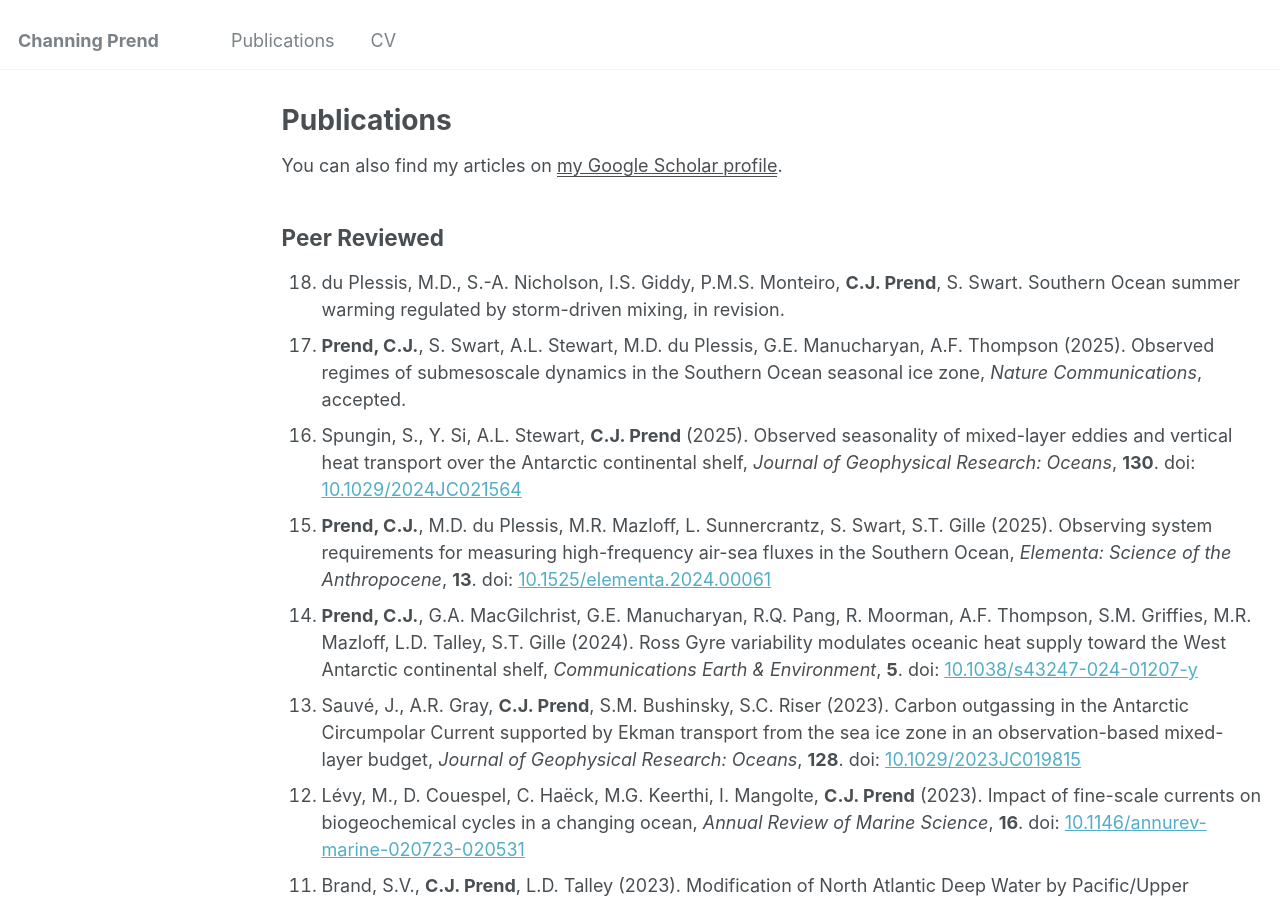
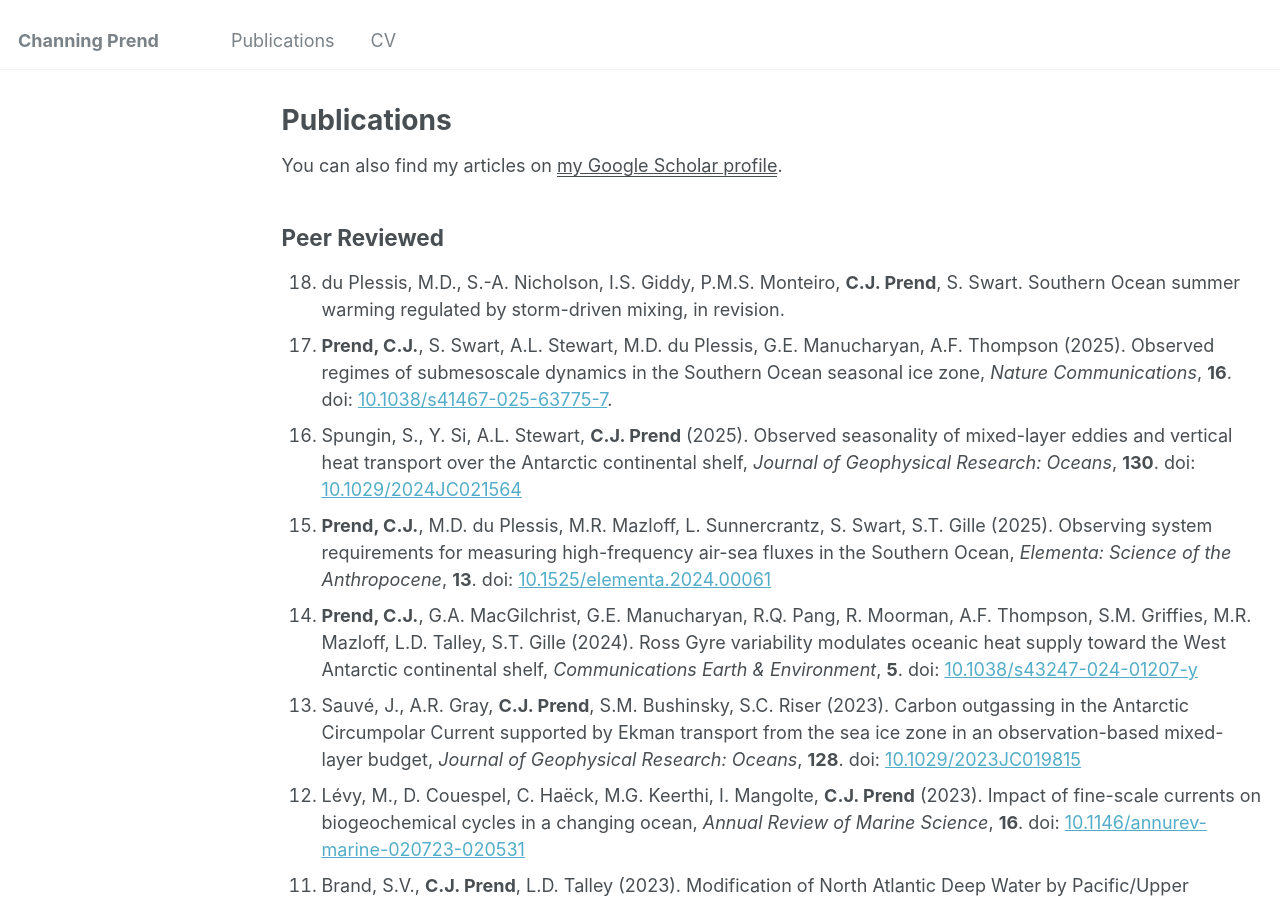
Before and after one commit to cprend/cprend.github.io, a Jekyll site: the page built from _pages/publications.md, in a window 1280 px wide and 900 px high. Built offline with Jekyll 4.4.1, drawn with Linux system fonts in a browser that asks for light colours.

Commit message:
Update publications.md

```diff
--- a/_pages/publications.md
+++ b/_pages/publications.md
@@ -10,7 +10,7 @@ You can also find my articles on <u><a href="https://scholar.google.com/citation
 ## Peer Reviewed
 <ol reversed>
   <li>du Plessis, M.D., S.-A. Nicholson, I.S. Giddy, P.M.S. Monteiro, <b>C.J. Prend</b>, S. Swart. Southern Ocean summer warming regulated by storm-driven mixing, in revision.</li>
-  <li><b>Prend, C.J.</b>, S. Swart, A.L. Stewart, M.D. du Plessis, G.E. Manucharyan, A.F. Thompson (2025). Observed regimes of submesoscale dynamics in the Southern Ocean seasonal ice zone, <em>Nature Communications</em>, accepted.</li>
+  <li><b>Prend, C.J.</b>, S. Swart, A.L. Stewart, M.D. du Plessis, G.E. Manucharyan, A.F. Thompson (2025). Observed regimes of submesoscale dynamics in the Southern Ocean seasonal ice zone, <em>Nature Communications</em>, <b>16</b>. doi: <a href="https://www.nature.com/articles/s41467-025-63775-7">10.1038/s41467-025-63775-7</a>.</li>
   <li>Spungin, S., Y. Si, A.L. Stewart, <b>C.J. Prend</b> (2025). Observed seasonality of mixed-layer eddies and vertical heat transport over the Antarctic continental shelf, <em>Journal of Geophysical Research: Oceans</em>, <b>130</b>. doi: <a href="https://agupubs.onlinelibrary.wiley.com/doi/10.1029/2024JC021564">10.1029/2024JC021564</a></li>
   <li><b>Prend, C.J.</b>, M.D. du Plessis, M.R. Mazloff, L. Sunnercrantz, S. Swart, S.T. Gille (2025). Observing system requirements for measuring high-frequency air-sea fluxes in the Southern Ocean, <em>Elementa: Science of the Anthropocene</em>, <b>13</b>. doi: <a href="https://online.ucpress.edu/elementa/article/13/1/00061/208467/Observing-system-requirements-for-measuring-high">10.1525/elementa.2024.00061</a></li>
   <li><b>Prend, C.J.</b>, G.A. MacGilchrist, G.E. Manucharyan, R.Q. Pang, R. Moorman, A.F. Thompson, S.M. Griffies, M.R. Mazloff, L.D. Talley, S.T. Gille (2024). Ross Gyre variability modulates oceanic heat supply toward the West Antarctic continental shelf, <em>Communications Earth & Environment</em>, <b>5</b>. doi: <a href="https://www.nature.com/articles/s43247-024-01207-y">10.1038/s43247-024-01207-y</a></li>
```
